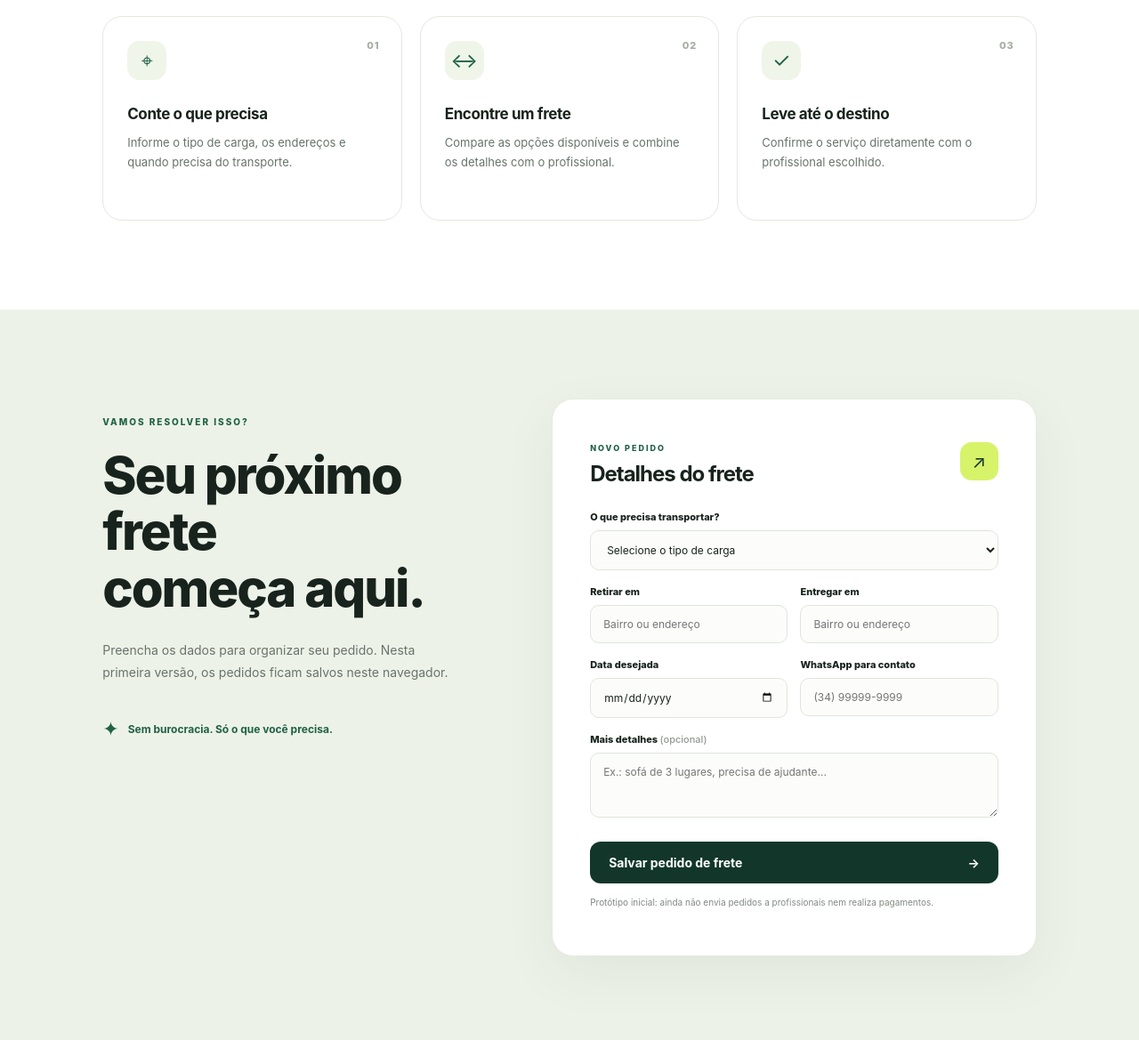
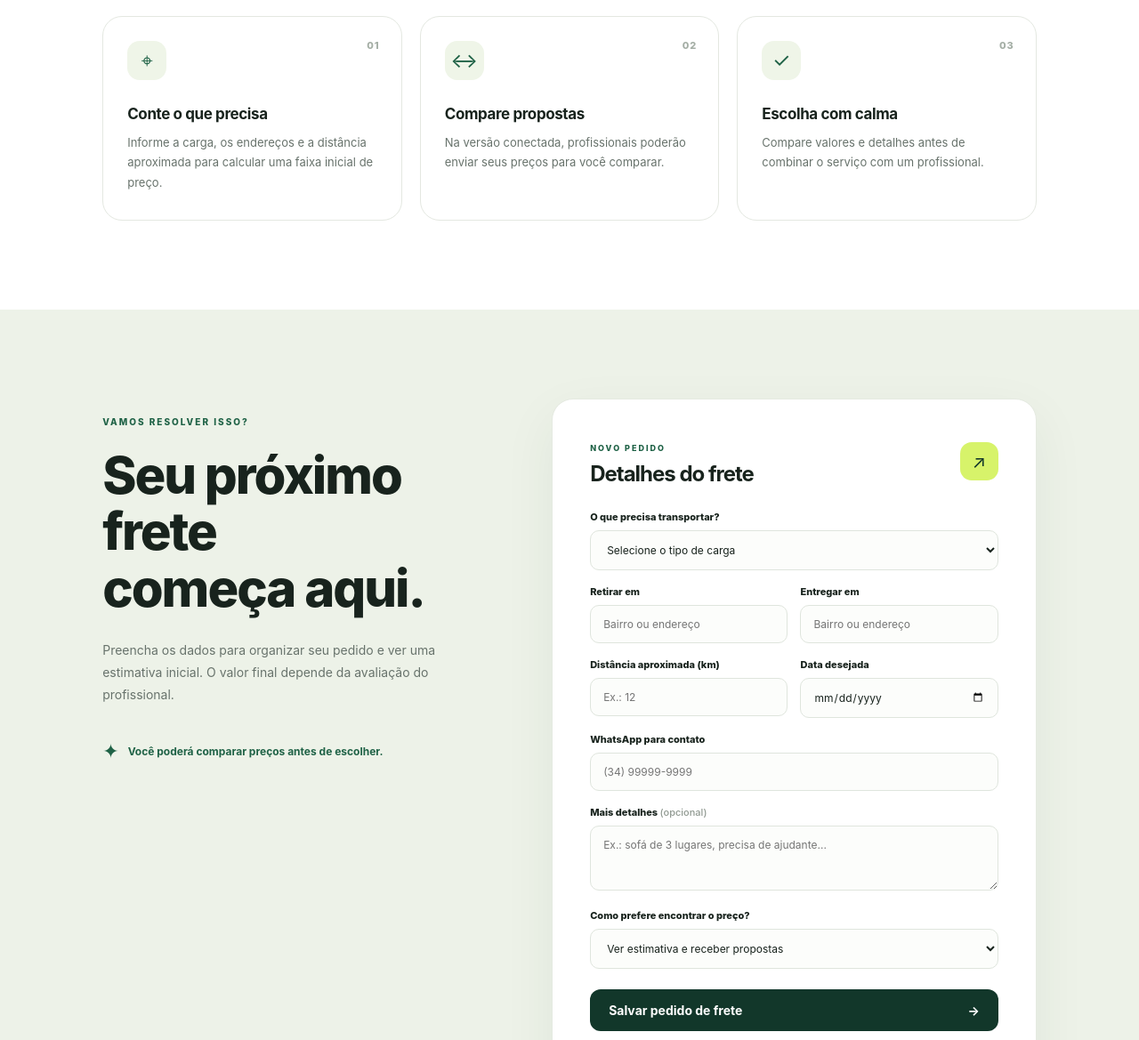
Before and after one commit to Jairo-debugweb/move-tudo, a plain HTML site: page index.html in a window 1280 px wide. Shown: the part 1090-2259 px from the top of the page at 89% size. Drawn offline with Linux system fonts and the light colour scheme.

Commit message:
feat: prepare freight request for estimate and driver proposals

```diff
--- a/index.html
+++ b/index.html
@@ -23,7 +23,7 @@
       <div class="hero-copy">
         <p class="eyebrow"><span class="status-dot"></span> SEU FRETE, MAIS PERTO</p>
         <h1>Precisou levar?<br><span>A gente conecta.</span></h1>
-        <p class="hero-description">Encontre ajuda para aquele sofá, geladeira, móvel ou pequena mudança. Prático para quem precisa transportar e para quem faz fretes.</p>
+        <p class="hero-description">Encontre ajuda para aquele sofá, geladeira, móvel ou pequena mudança. Compare uma estimativa inicial e receba propostas de profissionais.</p>
         <div class="hero-actions"><a class="button" href="#pedir-frete">Solicitar um frete <span aria-hidden="true">→</span></a><a class="text-link" href="#como-funciona">Entenda como funciona ↓</a></div>
         <div class="trust-row"><div class="avatar-stack" aria-hidden="true"><span>F</span><span>M</span><span>C</span></div><p><strong>Pequenos fretes, grandes facilidades.</strong><br>Feito para a vida real.</p></div>
       </div>
@@ -39,24 +39,28 @@
     <section class="steps-section" id="como-funciona">
       <div class="section-heading"><p class="eyebrow">É MAIS FÁCIL DO QUE PARECE</p><h2>Do pedido ao destino,<br>em poucos passos.</h2></div>
       <div class="steps-grid">
-        <article class="step-card"><span class="step-number">01</span><div class="step-icon">⌖</div><h3>Conte o que precisa</h3><p>Informe o tipo de carga, os endereços e quando precisa do transporte.</p></article>
-        <article class="step-card"><span class="step-number">02</span><div class="step-icon">↔</div><h3>Encontre um frete</h3><p>Compare as opções disponíveis e combine os detalhes com o profissional.</p></article>
-        <article class="step-card"><span class="step-number">03</span><div class="step-icon">✓</div><h3>Leve até o destino</h3><p>Confirme o serviço diretamente com o profissional escolhido.</p></article>
+        <article class="step-card"><span class="step-number">01</span><div class="step-icon">⌖</div><h3>Conte o que precisa</h3><p>Informe a carga, os endereços e a distância aproximada para calcular uma faixa inicial de preço.</p></article>
+        <article class="step-card"><span class="step-number">02</span><div class="step-icon">↔</div><h3>Compare propostas</h3><p>Na versão conectada, profissionais poderão enviar seus preços para você comparar.</p></article>
+        <article class="step-card"><span class="step-number">03</span><div class="step-icon">✓</div><h3>Escolha com calma</h3><p>Compare valores e detalhes antes de combinar o serviço com um profissional.</p></article>
       </div>
     </section>
 
     <section class="request-section" id="pedir-frete">
-      <div class="request-intro"><p class="eyebrow">VAMOS RESOLVER ISSO?</p><h2>Seu próximo frete<br>começa aqui.</h2><p>Preencha os dados para organizar seu pedido. Nesta primeira versão, os pedidos ficam salvos neste navegador.</p><div class="mini-note"><span>✦</span> Sem burocracia. Só o que você precisa.</div></div>
+      <div class="request-intro"><p class="eyebrow">VAMOS RESOLVER ISSO?</p><h2>Seu próximo frete<br>começa aqui.</h2><p>Preencha os dados para organizar seu pedido e ver uma estimativa inicial. O valor final depende da avaliação do profissional.</p><div class="mini-note"><span>✦</span> Você poderá comparar preços antes de escolher.</div></div>
       <form id="freight-form" class="freight-form">
         <div class="form-title"><div><span class="form-kicker">NOVO PEDIDO</span><h3>Detalhes do frete</h3></div><span class="form-icon">↗</span></div>
         <label for="cargo">O que precisa transportar?</label>
-        <select id="cargo" name="cargo" required><option value="">Selecione o tipo de carga</option><option>Móveis e eletrodomésticos</option><option>Pequena mudança</option><option>Caixas e objetos</option><option>Material de construção</option><option>Outro tipo de carga</option></select>
+        <select id="cargo" name="cargo" required><option value="">Selecione o tipo de carga</option><option value="Móveis e eletrodomésticos">Móveis e eletrodomésticos</option><option value="Pequena mudança">Pequena mudança</option><option value="Caixas e objetos">Caixas e objetos</option><option value="Material de construção">Material de construção</option><option value="Outro tipo de carga">Outro tipo de carga</option></select>
         <div class="form-row"><div><label for="origin">Retirar em</label><input id="origin" name="origin" placeholder="Bairro ou endereço" required></div><div><label for="destination">Entregar em</label><input id="destination" name="destination" placeholder="Bairro ou endereço" required></div></div>
-        <div class="form-row"><div><label for="date">Data desejada</label><input id="date" name="date" type="date" required></div><div><label for="phone">WhatsApp para contato</label><input id="phone" name="phone" type="tel" inputmode="tel" placeholder="(34) 99999-9999" required></div></div>
+        <div class="form-row"><div><label for="distance">Distância aproximada (km)</label><input id="distance" name="distance" type="number" min="1" max="1000" step="1" placeholder="Ex.: 12" required></div><div><label for="date">Data desejada</label><input id="date" name="date" type="date" required></div></div>
+        <label for="phone">WhatsApp para contato</label><input id="phone" name="phone" type="tel" inputmode="tel" placeholder="(34) 99999-9999" required>
         <label for="details">Mais detalhes <span class="optional">(opcional)</span></label>
         <textarea id="details" name="details" rows="3" placeholder="Ex.: sofá de 3 lugares, precisa de ajudante..."></textarea>
+        <label for="request-mode">Como prefere encontrar o preço?</label>
+        <select id="request-mode" name="requestMode" required><option value="estimate_and_quotes">Ver estimativa e receber propostas</option><option value="quotes">Receber propostas de profissionais</option></select>
+        <div id="estimate-panel" class="estimate-panel" hidden aria-live="polite"><span class="estimate-label">ESTIMATIVA INICIAL, NÃO É ORÇAMENTO</span><strong id="estimate-value">Preencha a distância</strong><p>Faixa ilustrativa calculada por distância e tipo de carga. O preço real será definido com o profissional.</p></div>
         <button class="button submit-button" type="submit">Salvar pedido de frete <span aria-hidden="true">→</span></button>
-        <p class="form-disclaimer">Protótipo inicial: ainda não envia pedidos a profissionais nem realiza pagamentos.</p>
+        <p class="form-disclaimer">Versão em desenvolvimento: o pedido fica salvo neste aparelho e ainda não é enviado a motoristas. A estimativa é apenas uma referência ilustrativa.</p>
         <p id="form-message" class="form-message" role="status" aria-live="polite"></p>
       </form>
     </section>
```
